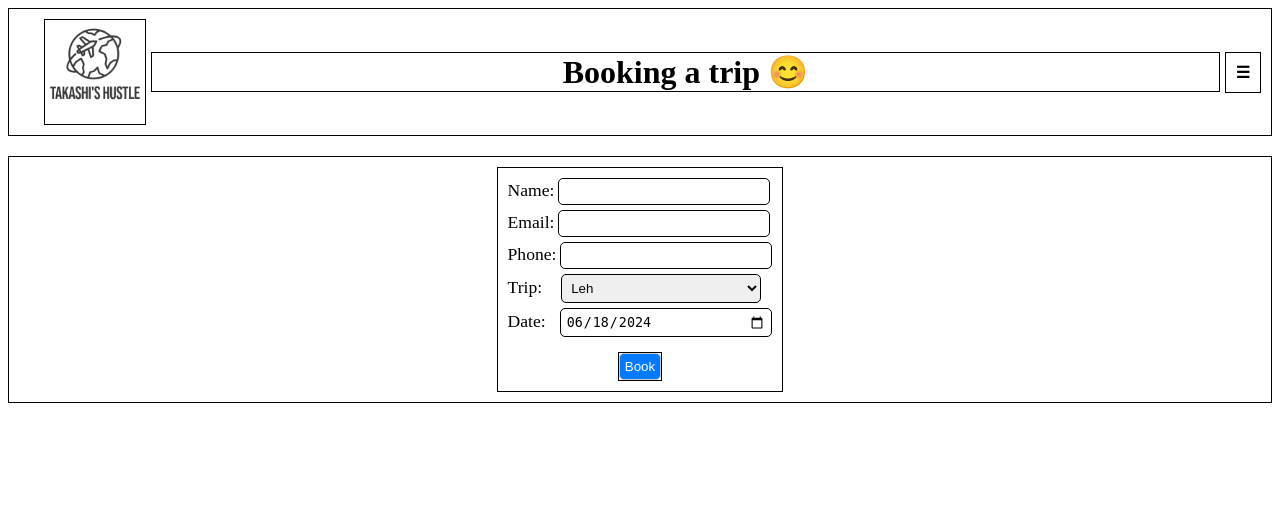
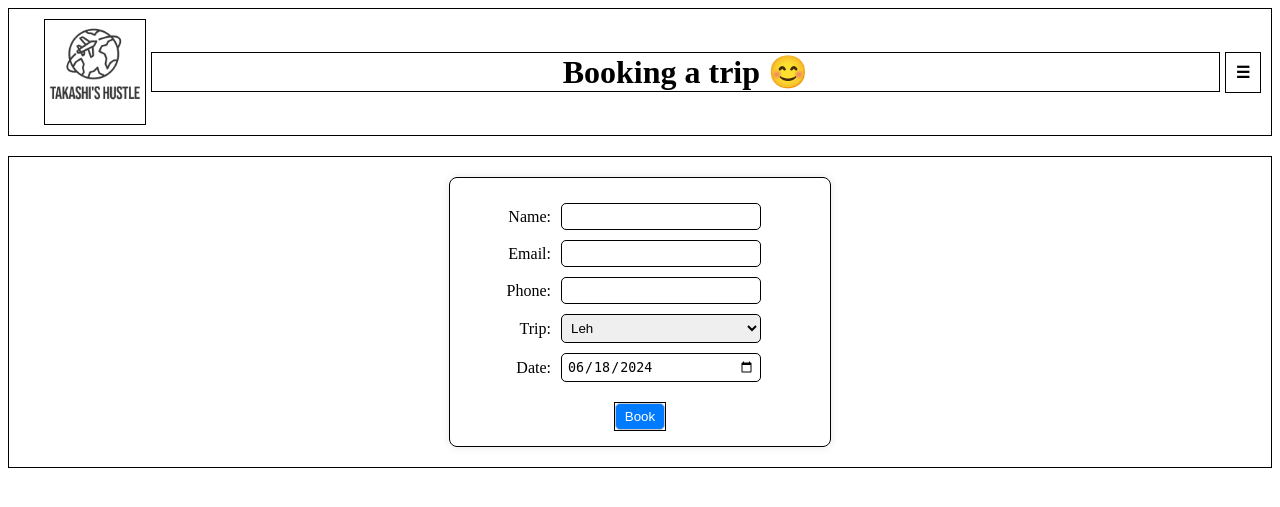
Before and after one commit to sny258/flask-app, a Flask app: page /booking in a window 1280 px wide. Shown: the top 507 px of the page. Run offline with Flask 3, Linux system fonts and the light colour scheme; a user stored in the database is signed in.

Commit message:
new changes added

```diff
--- a/static/booking.css
+++ b/static/booking.css
@@ -93,74 +93,80 @@
 
 
 
-/* styling for login form container*/
+/* Styling for login form container */
 .booking-form-container {
   display: flex;
-  flex-direction: column;                 /* Stack items vertically */
-  align-items: center;                    /* Align items at centre with compact width, it can be increased in the items */
-  flex-grow: 1;                           /* Allow the container to take up the remaining space */
+  flex-direction: column;           /* Stack items vertically */
+  align-items: center;              /* Align items at the center */
+  flex-grow: 1;                     /* Allow the container to take up the remaining space */
   background-color: white;
   color: black;
-  padding: 10px;                          /* Add padding for better spacing */
+  padding: 10px;                    /* Add padding for better spacing */
   margin-top: 5px;
-  border: 1px solid black;              /* Add border around the form */
+  border: 1px solid black;        /* Add border around the form */
 }
-/* styling for form */
+/* Styling for form */
 form {
-    text-align: left;                     /* Align the form's contnent to the left */
-    margin: auto;
-    /*margin-left: 425px;                     /* to move the form a bit left */
-    /*width: 25%;                             /* Set the width of the form */
-    padding: 10px;                          /* Add padding inside the form */
-    border: 1px solid black;              /* Add border around the form */
-    /*background-color: lightgray;          /* Add background color to the form */
+  padding: 25px 15px 15px 15px;         /* Add padding inside the form, Top Right Bottom Left*/
+  border: 1px solid black;            /* Add border around the form */
+  margin: 10px;                         /* Add margin around the form */
+  border-radius: 8px;
+  box-shadow: 0 0 10px rgba(0, 0, 0, 0.1);
+  max-width: 350px;
+  width: 100%;
 }
+/* Styling for form groups */
+.form-group {
+  display: flex;                      /* Use flexbox for label-input pairs */
+  justify-content: center;            /* Align items vertically in the center */
+  margin-bottom: 10px;                /* Add space between form groups */
+}
+/* Styling for labels */
 label {
-    color: black;                         /* form label's color */
-    font-size: 110%;
+  /*flex: 1 ;                           /* Fixed width for labels */
+  color: black;                     /* Form label's color */
+  font-size: 100%;
+  margin-right: 10px;                 /* Space between label and input box*/
+  width: 32px;                        /* to fix the width of the label, otherwise they won't be alligned vertically and take space upto their size */
+  display: flex;
+  justify-content: flex-end;          /* Center content horizontally at right side of box */
+  align-items: center;                /* Center content vertically */
+  /* border: 1px solid black; */
 }
-
+/* Styling for input elements */
 input[type="text"],
 input[type="email"],
 input[type="tel"],
-select[type="text"],
-input[type="date"] {
-  width: 200px;
+input[type="date"],
+select {
+  /*flex: 1;                        /* Input fields take up remaining space */
+  width: 200px;                     /* Set the width of the input box */
   padding: 5px;
-  margin-bottom: 5px;                /* Add space between the input boxes */
-  border-radius: 5px;                /* to make the input box rounded */
+  border-radius: 5px;               /* Make the input box rounded */
   border: 1px solid black;
+  box-sizing: border-box;           /* Ensure padding and border are included in the element's total width and height */
 }
-select[type="text"] {                  /*  moving Trip box right side */
-    margin-left: 15px;
-}
-input[type="date"] {                   /*  moving Date box right side */
-    margin-left: 10px;
-}
-/* Remove default focus styles, which changes the box's border colour */
+/* input[id="name"] {margin-top: 10px;} */
+/* Remove default focus styles */
 input[type="text"]:focus,
 input[type="email"]:focus,
 input[type="tel"]:focus,
-select[type="text"]:focus,
-input[type="date"]:focus {
-    outline: none;
-    box-shadow: none;
+input[type="date"]:focus,
+select:focus {
+  outline: none;
+  box-shadow: none;
 }
+
 
 /* styling for Login & Singup buttons */
 .button-container {
-  display: flex;                      /* Display the button container as a flex container */
-  flex-direction: column;             /* Stack buttons vertically */
-  align-items: center;
-  gap: 10px;                          /* Add space between the buttons */
+  border: 1px solid black;
+  width: 50px;                 /* Set the width of the button container */
+  margin: 0 auto;                     /* Center horizontally, 0 is for top & bottom and auto is for left & right margin */
   margin-top: 20px;
-  border: 1px solid black;
-  width: fit-content;                 /* Set the width of the button container */
-  margin: 0 auto;                     /* Center horizontally */
-  margin-top: 10px;
 }
 button[type="submit"] {
-  /*width: 100px;                        /* Set the width of the button */
+  width: 100%;                        /* Set the width of the button */
   padding: 5px;
   border: 1px solid #ccc;              /* Add border to the button */
   border-radius: 5px;                    /* Add border radius to the button */
--- a/static/manage_bookings.css
+++ b/static/manage_bookings.css
@@ -111,6 +111,8 @@ table {
     padding: 10px;
     margin-bottom: 20px;
     border: 1px solid black;
+    border-radius: 8px;
+    box-shadow: 0 0 10px rgba(0, 0, 0, 0.1);
 }
 th, td {
     border: 1px solid #ddd;
@@ -249,10 +251,9 @@ th {
     padding: 8px 12px;
     border: none;
     cursor: pointer;
-    width: 20%;                         /* Width of the button, 20% of form width */
+    width: 20%;
     margin-top: 10px;
     border-radius: 5px;
-    /* border: 1px solid black; */
   }
 .success-popup .btn-close:hover {
   background-color: green
--- a/templates/booking.html
+++ b/templates/booking.html
@@ -18,6 +18,7 @@
         <div class="dropdown">
             <button class="dropbtn">☰</button>
             <div class="dropdown-content">
+                <a> {{ username }} </a>
                 <a href="{{ url_for('welcome') }}">Welcome Page</a>
                 <a href="{{ url_for('manage_booking') }}">My Bookings</a>
                 <a href="{{ url_for('login') }}">Logout</a>
@@ -36,27 +37,35 @@
     </div>
     <div class="booking-form-container">
         <!-- form for Booking -->
-        <form method="post">
+        <!-- without onsubmit on the form level i.e. booking on onclick on submit button, the form will accept the null values also -->
+        <form method="post" onsubmit="booking()">
             <!-- It is a hidden field to capture the logged-in user's username -->
             <input type="hidden" id="username" name="username" value="{{ session['username'] }}">
             <!-- Required Inputs -->
+            <div class="form-group">
                 <label for="name">Name:</label>
-            <input type="text" id="name" name="name" required><br>
+                <input type="text" id="name" name="name" required>
+            </div>
+            <div class="form-group">
                 <label for="email">Email:</label>
-            <input type="email" id="email" name="email" required><br>
+                <input type="email" id="email" name="email" required>
+            </div>
+            <div class="form-group">
                 <label for="phone">Phone:</label>
-            <input type="tel" id="phone" name="phone" required><br>
+                <input type="tel" id="phone" name="phone" required>
+            </div>
+            <div class="form-group">
                 <label for="trip">Trip:</label>
-            <select type="text" id="trip" name="trip" required>
-                <!-- <option value="1">Leh</option>
-                <option value="2">Manali</option>
-                <option value="3">Kedarnath</option> -->
+                <select id="trip" name="trip" required>
                     <option>Leh</option>
                     <option>Manali</option>
                     <option>Kedarnath</option>
-            </select><br>
+                </select>
+            </div>
+            <div class="form-group">
                 <label for="date">Date:</label>
-            <input type="date" id="date" name="date" required><br>
+                <input type="date" id="date" name="date" required>
+            </div>
             <!-- <input type="submit" value="Book"> -->
             <div class="button-container">
                 <button type="submit">Book</button>
@@ -87,8 +96,10 @@
         // Set current date as default date
         var currentDate = new Date().toISOString().split('T')[0];
         document.getElementById('date').value = currentDate;
+
+        function booking() {
         // Setting the vars for the form elements
-        document.querySelector('form').addEventListener('submit', function(event) {
+        // document.querySelector('form').addEventListener('submit', function(event) {
 
         // This means the form data is not being sent to the server.
         // i.e. the post request is not being made to the server.
@@ -101,7 +112,6 @@
         var trip = document.getElementById('trip').value
         var date = document.getElementById('date').value;
         var username = document.getElementById('username').value;
-
         // Create a new FormData object
         var formData = new FormData();
         formData.append('name', name);
@@ -123,7 +133,6 @@
                 // document.getElementById("successMessage").textContent = "Congratulations 🎉, " + name + "! Your trip to " + trip + " on " + date + " has been booked. 🥳";
                 // // this will make the success message popup visible, by default it is hidden
                 // document.getElementById("successPopup").style.display = "block";
-
                 //This code is to show success mesaage as port of the DIV element
                 // Show the success message
                 var message = "Congratulations 🎉, " + name + "! Your trip to " + trip + " on " + date + " has been booked. 🥳";
@@ -143,14 +152,15 @@
                 //document.body.appendChild(flashMessage);
                 // Append the flash message to the booking-form-container
                 document.querySelector('.booking-form-container').appendChild(flashMessage);
-
             } else {
                 console.error('Error:', response.statusText);
             }
         }).catch(function(error) {
             console.error('Error:', error);
         });
-        });
+        // });
+        }
+
 
         // Function to get query parameters from the URL i.e. location from the page it is being called
         function getQueryParams() {
--- a/templates/kedarnath_itinerary.html
+++ b/templates/kedarnath_itinerary.html
@@ -23,6 +23,7 @@
         <div class="dropdown">
             <button class="dropbtn">☰</button>
             <div class="dropdown-content">
+                <a>{{ username }}</a>
                 <a href="{{ url_for('welcome') }}">Welcome Page</a>
                 <a href="{{ url_for('manage_booking') }}">My Bookings</a>
                 <a href="{{ url_for('login') }}">Logout</a>
--- a/templates/leh_itinerary.html
+++ b/templates/leh_itinerary.html
@@ -23,6 +23,7 @@
         <div class="dropdown">
             <button class="dropbtn">☰</button>
             <div class="dropdown-content">
+                <a>{{ username }}</a>
                 <a href="{{ url_for('welcome') }}">Welcome Page</a>
                 <a href="{{ url_for('manage_booking') }}">My Bookings</a>
                 <a href="{{ url_for('login') }}">Logout</a>
--- a/templates/manali_itinerary.html
+++ b/templates/manali_itinerary.html
@@ -23,6 +23,7 @@
         <div class="dropdown">
             <button class="dropbtn">☰</button>
             <div class="dropdown-content">
+                <a>{{ username }}</a>
                 <a href="{{ url_for('welcome') }}">Welcome Page</a>
                 <a href="{{ url_for('manage_booking') }}">My Bookings</a>
                 <a href="{{ url_for('login') }}">Logout</a>
--- a/templates/signup.html
+++ b/templates/signup.html
@@ -109,7 +109,7 @@
                     button.onclick = function() { navigateToLogin(); };
                 } else {
                     // to open popup page for unsuccesful signup
-                    document.getElementById("successMessage").textContent = 'Username already exists. Please choose a different one 🧐';
+                    document.getElementById("successMessage").textContent = 'Username already exists. Please choose a different one 😬';
                     var button = document.querySelector("#successPopup .btn-close");
                     button.innerText = 'Retry';
                     document.getElementById("successPopup").style.display = "block";
--- a/templates/welcome.html
+++ b/templates/welcome.html
@@ -21,8 +21,9 @@
         <div class="dropdown">
             <button class="dropbtn">☰</button>
             <div class="dropdown-content">
+                <a>{{ username }}</a>
+                <a href="{{ url_for('manage_booking') }}">My Bookings</a>
                 <a href="{{ url_for('login') }}">Logout</a>
-                <a href="{{ url_for('manage_booking') }}">My Bookings</a>
                 <div class="contact-us-dropdown">
                     <a href="#" class="contact-us-link">Contact Us</a>
                     <div class="contact-us-dropdown-content">
```
Also changed, not shown: templates/manage_bookings.html (+16 -14 lines), database.db. Lines whose indentation alone changed are shown as unchanged.
